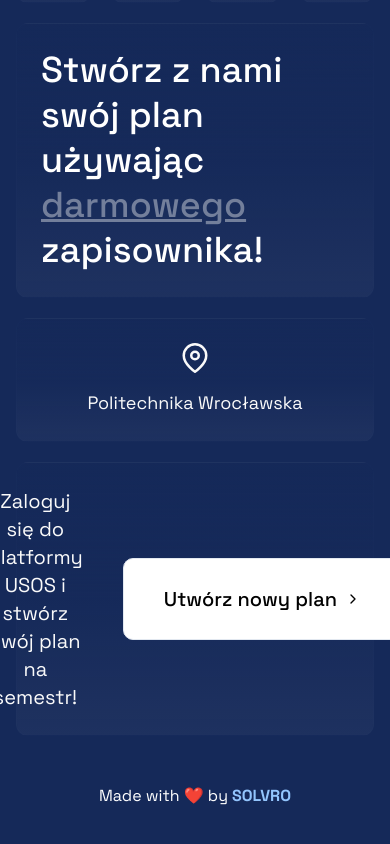
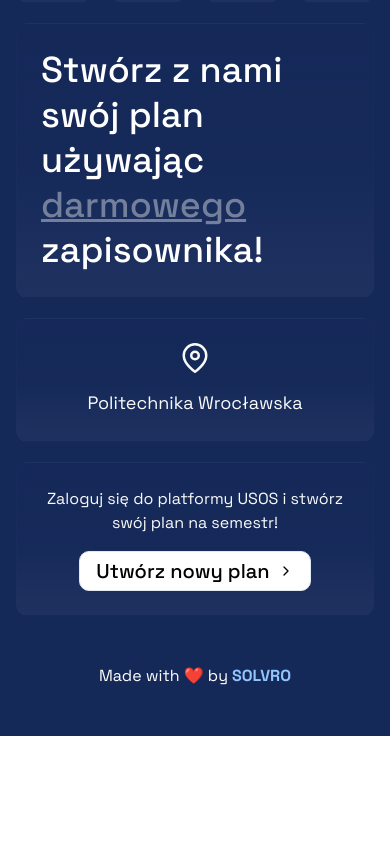
Before and after one commit to Solvro/web-planer, a Next.js app: page / in a window 390 px wide. Shown: the part 523-1367 px from the top of the page. After the commit the page ends 1259 px from the top, so only its background shows below. Built offline with nearby package versions, Linux system fonts and the light colour scheme.

Commit message:
fix/button fixing on mobile view

```diff
--- a/src/pages/index.tsx
+++ b/src/pages/index.tsx
@@ -193,18 +193,20 @@ const LocationBlock = () => (
 );
 
 const EmailListBlock = () => (
-  <Block className="flex items-center	justify-center col-span-12 gap-10 md:col-span-9 text-right">
-    <p className="text-center text-xl">
+<Block className="flex flex-col md:flex-row items-center justify-center col-span-12 md:gap-10 md:col-span-9 text-center">
+  <p className="text-center md:text-xl md:mr-4">
     Zaloguj się do platformy USOS i stwórz swój plan na semestr!
   </p>
   <Button
     variant="outline"
-      className="bg-white text-black p-10 text-xl hover:bg-solvrolightshadow hover:border-solvroshadow "
+    className="bg-white text-black text-xl hover:bg-solvrolightshadow hover:border-solvroshadow mt-4 md:mt-0 self-center md:p-8"
   >
     Utwórz nowy plan
     <ChevronRightIcon className="ml-2 h-4 w-4" />
   </Button>
 </Block>
+
+
 );
 
 const Logo = () => {
```
Lines whose indentation alone changed are shown as unchanged.
